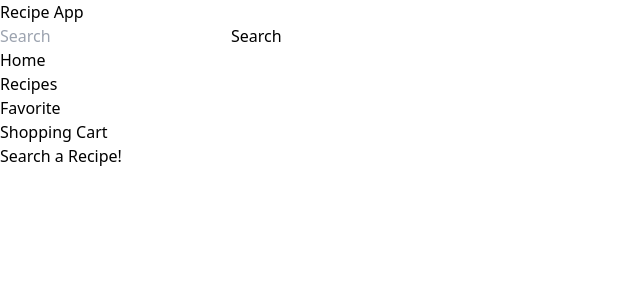
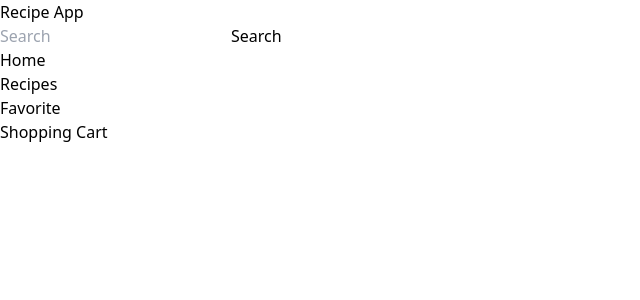
Before and after one commit to Renz757/recipe-app, a React app: page /recipes in a window 1280 px wide. Shown: the top 300 px of the page, without its empty margins (0-640 px from the left). Built offline with nearby package versions, Linux system fonts and the light colour scheme; the HTML template or start-up script is replaced by a standard one.

Commit message:
implement useQuery in Nav

```diff
--- a/src/App.jsx
+++ b/src/App.jsx
@@ -11,7 +11,7 @@ import RootLayout from "./Pages/Root";
 const App = () => {
   //make a context with use reducer hook or implement redux for state management
 
-  // const [recipeData, setRecipeData] = useState([]);
+  const [recipeData, setRecipeData] = useState([]);
   const [recipeInfo, setRecipeInfo] = useState([]);
   const [favorites, setFavorites] = useState([]);
 
@@ -43,8 +43,7 @@ const App = () => {
     {
       path: "/",
       element: (
-        <RootLayout
-        />
+        <RootLayout setRecipeData={setRecipeData}/>
       ),
       children: [
         {
@@ -54,7 +53,7 @@ const App = () => {
         {
           path: "/recipes",
           element: (
-            <Recipes getIngredients={getIngredients} />
+            <Recipes recipeData={recipeData} getIngredients={getIngredients} />
           ),
         },
         {
--- a/src/Components/Navigation/Nav.jsx
+++ b/src/Components/Navigation/Nav.jsx
@@ -3,15 +3,32 @@ import { useState } from "react";
 import NavLinks from "./NavLinks";
 import { useQuery } from "react-query";
 import { getRecipe } from "../../http-functions/https-functions";
+import axios from "axios";
 
 const Nav = (props) => {
   const [searchInput, setSearchInput] = useState("");
 
-  const { data, refetch } = useQuery("recpies", () => getRecipe(searchInput), {
-    refetchOnWindowFocus: false,
-    staleTime: Infinity,
-    enabled: false,
-  });
+  const { data, refetch, isFecthed } = useQuery(
+    ["recpies", searchInput],
+    async () => {
+      const { data } = await axios.get(
+        `https://api.spoonacular.com/recipes/complexSearch?apiKey=${
+          import.meta.env.VITE_API_KEY
+        }&query=${searchInput}&addRecipeInformation=true&fillIngredients=true&instructionsRequired=true`
+      );
+
+      return data.results;
+    },
+    {
+      refetchOnWindowFocus: false,
+      staleTime: Infinity,
+      enabled: false,
+    }
+  );
+
+  if (data) {
+    props.setRecipeData(data);
+  }
 
   const searchHandler = (event) => {
     setSearchInput(event.target.value);
--- a/src/Pages/Recipes.jsx
+++ b/src/Pages/Recipes.jsx
@@ -1,23 +1,11 @@
-import { useQuery, QueryCache } from "react-query";
 import { Link } from "react-router-dom";
 import HeartIcon from "../UI/heartIcon";
 
-const queryCache = new QueryCache()
-
-const Recipes = (props) => {
-
-  const { data: recipeData, refetch } = useQuery("recpies", () => getRecipe(searchInput), {
-    staleTime: Infinity,
-    enabled: false,
-    cache: queryCache
-  });
-
-  console.log(recipeData)
-
+const Recipes = ({ recipeData, getIngredients }) => {
 
   return (
     <>
-      {!recipeData ? (
+      {recipeData == [] ? (
         <p>Search a Recipe!</p>
       ) : (
         recipeData.map((recipe) => {
@@ -36,7 +24,7 @@ const Recipes = (props) => {
               <p>
                 <Link
                   to={`/recipeInfo/${recipe.id}`}
-                  onClick={props.getIngredients.bind(null, recipe.id)}
+                  onClick={getIngredients.bind(null, recipe.id)}
                 >
                   Show Full Recipe
                 </Link>
--- a/src/Pages/Root.jsx
+++ b/src/Pages/Root.jsx
@@ -1,10 +1,10 @@
 import { Outlet } from "react-router-dom";
 import Nav from "../Components/Navigation/Nav";
 
-const RootLayout = () => {
+const RootLayout = (props) => {
     return (
         <>
-            <Nav/>
+            <Nav setRecipeData={props.setRecipeData}/>
             <Outlet />
         </>
     );
--- a/src/http-functions/https-functions.js
+++ b/src/http-functions/https-functions.js
@@ -1,14 +1,4 @@
 import axios from "axios";
-
-export const getRecipe = async (searchInput) => {
-    const res = await axios.get(`https://api.spoonacular.com/recipes/complexSearch?apiKey=${import.meta.env.VITE_API_KEY
-        }&query=${searchInput}&addRecipeInformation=true&fillIngredients=true&instructionsRequired=true`
-    )
-        .catch(err => console.log(err))
-        console.log(res.data)
-
-    return res.data.recipes;
-}
 
 export const getRandomRecipe = async () => {
     const res = await axios
```
